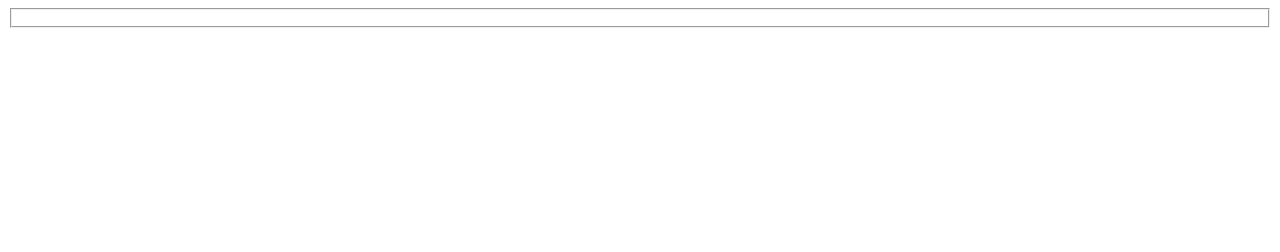
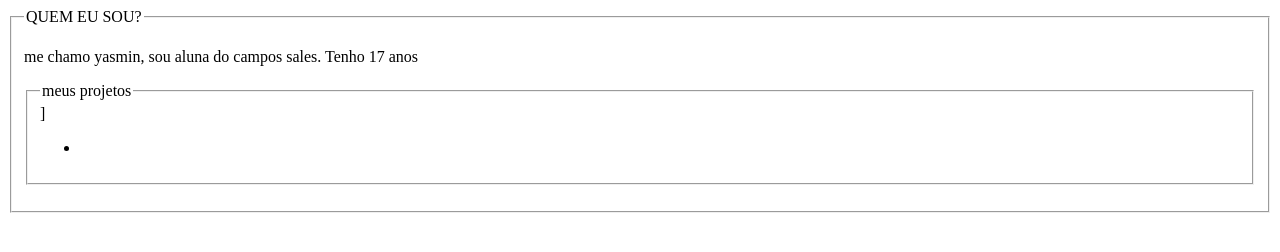
Before and after one commit to yasswilke/matematica2_2b, a plain HTML site: page index.html in a window 1280 px wide. Drawn offline with Linux system fonts and the light colour scheme.

Commit message:
Update index.html

```diff
--- a/index.html
+++ b/index.html
@@ -9,5 +9,18 @@
 </head>
 <body>
 <fieldset>
+  <legend>QUEM EU SOU?</legend>
+  <P>
+me chamo yasmin, sou aluna do campos sales. Tenho 17 anos
+  </P>
+<P>
+  <fieldset>]
+    <legend>meus projetos</legend>
+<ul>
+  <li></li>
+</ul>
+  </fieldset>
+  </p>
+</fieldset>
 </body>
 </html>
```
